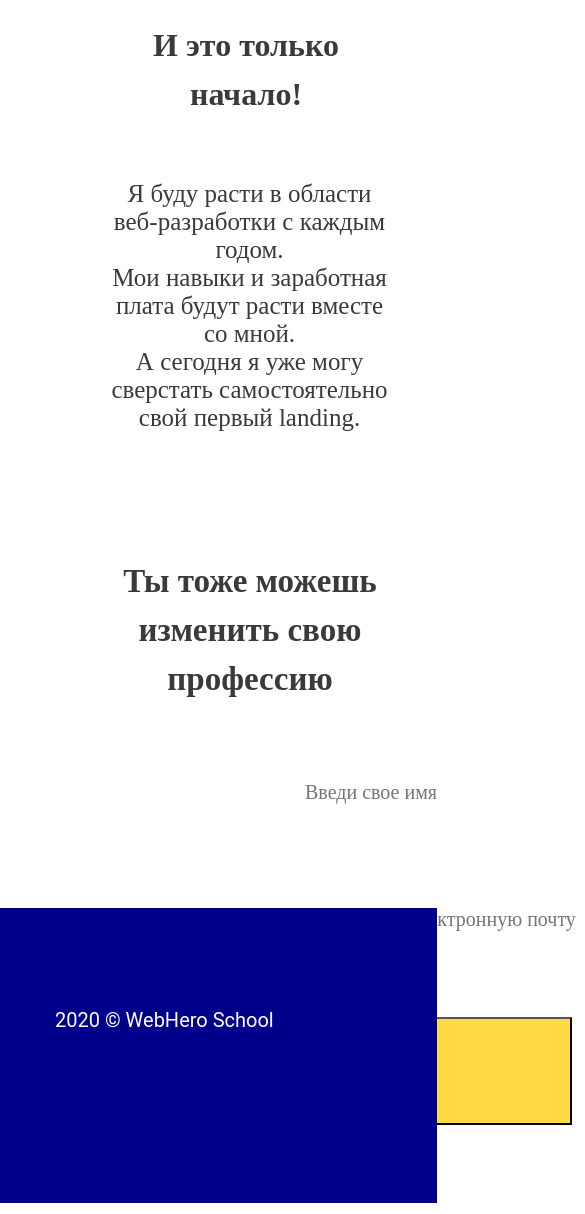
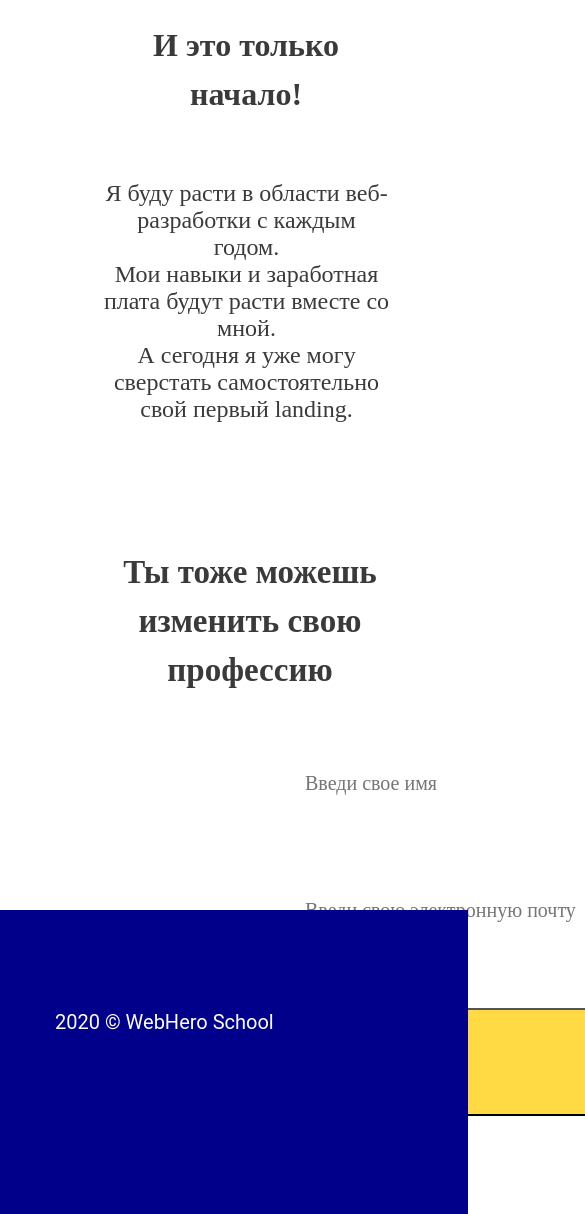
Before and after one commit to WebHeroSchool/Portfolio, a plain HTML site: page WebHeroSchool/index.html in a window 390 px wide. Shown: the part 2330-3544 px from the top of the page, 585 px wide, since content can reach past the window. Drawn offline with Linux system fonts and the light colour scheme; files that its build step writes are made by us from their sources.

Commit message:
new style.css

```diff
--- a/WebHeroSchool/style.css
+++ b/WebHeroSchool/style.css
@@ -365,7 +365,7 @@ body {
 		}
 
 		.contact__form-btn {
-			margin-left: 443px;
+			margin-left: 390px;
 		}
 	}
 
@@ -442,11 +442,18 @@ body {
     height: 32%;
 	}
 }
+@media (max-width: 1070px) {
+	.container {
+		margin-top: 871px;
+		width: 109%;
+		height: 32%;
+	}
+}
 
 @media (max-width: 768px) {
 	.header {
 			display: block;
-			width: 858px;
+			width: 899px;
 		}
 		.header__img-list {
 			width: 300px;
@@ -499,8 +506,8 @@ body {
   }
   .main__text {
   	padding-top: 35px;
-  	margin-left: 73px;
-  	font-size: 25px;
+  	margin-left: 67px;
+  	font-size: 24px;
   }
   .forms__title {
   	margin-left: 110px;
@@ -510,13 +517,13 @@ body {
 		margin-left: 277px;
 	}
 	.contact__form-btn {
-    margin-left: 196px;
+    margin-left: 227px;
   }
 
 	.container {
-		margin-top: 980px;
-		width: 112%;
-    height: 35%;
+		margin-top: 982px;
+		width: 120%;
+    height: 36%;
 	}
 	.footer__logo {
 		font-size: 20px;
@@ -525,14 +532,15 @@ body {
   }
 }
 
-@media (max-width: 350px) {
+@media (max-width: 380px) {
+
 	.header__logo-link {
 		width: 93px;
 		height: 24px;
 	}
 	.header {
     display: block;
-    width: 588px;
+    width: 607px;
 }
 	.header__logo-link {
 		width: 93px;
@@ -609,6 +617,7 @@ body {
     color: #fff;
     padding: 83px 55px;
   }
+}
 
 
 
```
